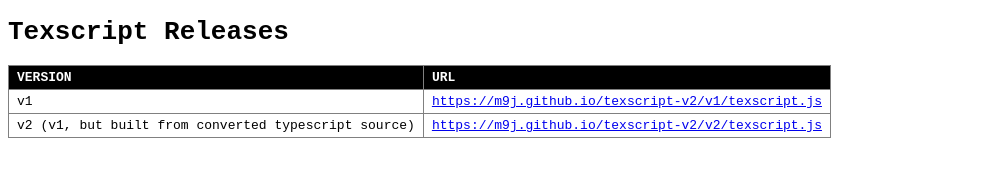
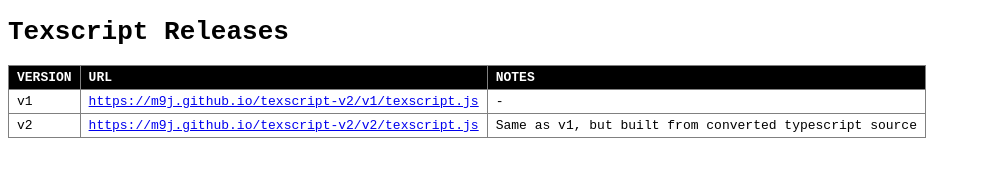
Before and after one commit to M9J/texscript, a website built with webpack: page releases/index.html in a window 1280 px wide. Shown: the whole page, without its empty margins (0-981 px from the left). Built offline with nearby package versions, Linux system fonts and the light colour scheme.

Commit message:
releases page update

```diff
--- a/releases/index.html
+++ b/releases/index.html
@@ -28,6 +28,7 @@
       <tr>
         <th>VERSION </th>
         <th>URL</th>
+        <th>NOTES</th>
       </tr>
       <tr>
         <td>v1</td>
@@ -36,14 +37,16 @@
             >https://m9j.github.io/texscript-v2/v1/texscript.js</a
           >
         </td>
+        <td>-</td>
       </tr>
       <tr>
-        <td>v2 (v1, but built from converted typescript source)</td>
+        <td>v2</td>
         <td>
           <a href="https://m9j.github.io/texscript-v2/v2/texscript.js" target="_blank"
             >https://m9j.github.io/texscript-v2/v2/texscript.js</a
           >
         </td>
+        <td>Same as v1, but built from converted typescript source</td>
       </tr>
     </table>
   </body>
```
